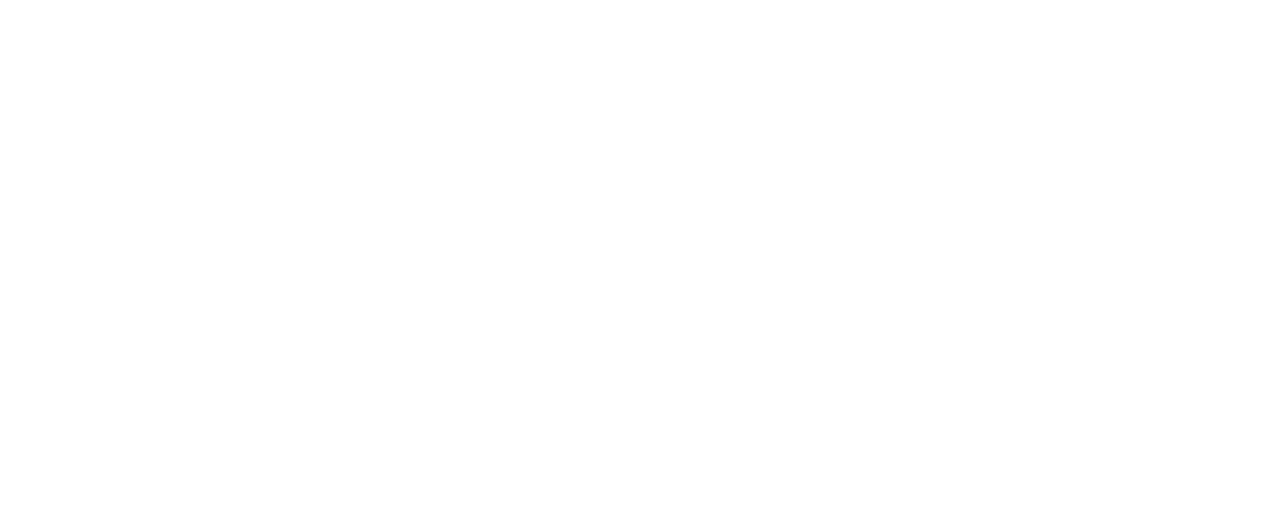
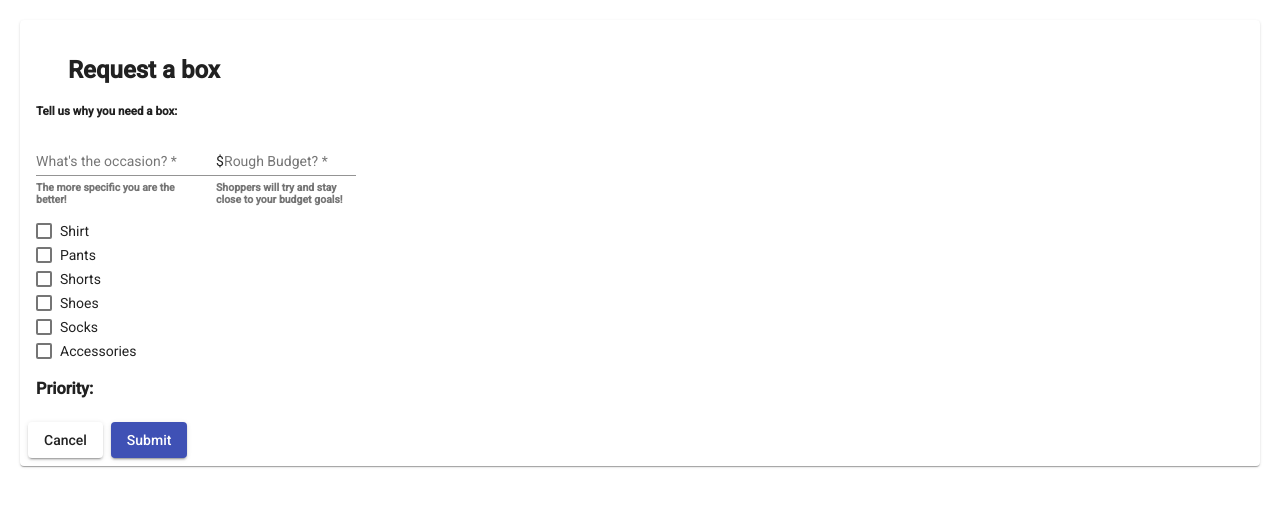
Before and after one commit to Michch333/ProjectDropShop, an Angular app in the folder VirtualShopper/: page /request in a window 1280 px wide. Before the commit this address led to /. Shown: the top 506 px of the page. Built offline with nearby package versions, Linux system fonts and the light colour scheme.

Commit message:
initial form building for requesting a box

```diff
--- a/VirtualShopper/angular.json
+++ b/VirtualShopper/angular.json
@@ -25,7 +25,7 @@
             ],
             "styles": [
               "./node_modules/@angular/material/prebuilt-themes/indigo-pink.css",
-              "src/styles.css"
+              "src/styles.scss"
             ],
             "scripts": []
           },
@@ -89,7 +89,7 @@
             ],
             "styles": [
               "./node_modules/@angular/material/prebuilt-themes/indigo-pink.css",
-              "src/styles.css"
+              "src/styles.scss"
             ],
             "scripts": []
           }
--- a/VirtualShopper/src/app/app-routing.module.ts
+++ b/VirtualShopper/src/app/app-routing.module.ts
@@ -1,11 +1,16 @@
 import { NgModule } from '@angular/core';
 import { RouterModule, Routes } from '@angular/router';
+import { RequestBoxComponent } from './request-box/request-box.component';
 import { UserProfileComponent } from './user-profile/user-profile.component';
 
 const routes: Routes = [
   {
     path: 'userProfile',
     component: UserProfileComponent
+  },
+  {
+    path: 'request',
+    component: RequestBoxComponent
   }
 ];
 
--- a/VirtualShopper/src/app/app.module.ts
+++ b/VirtualShopper/src/app/app.module.ts
@@ -6,6 +6,7 @@
 import { MatInputModule } from '@angular/material/input';
 import { MatButtonModule } from '@angular/material/button';
 import { MatSelectModule } from '@angular/material/select';
+import { MatCheckboxModule } from '@angular/material/checkbox'
 import { MatSlideToggle } from '@angular/material/slide-toggle';
 import { MatRadioModule } from '@angular/material/radio';
 import { MatCardModule } from '@angular/material/card';
@@ -17,12 +18,14 @@
 import { LayoutModule } from '@angular/cdk/layout';
 import { AppRoutingModule } from './app-routing.module';
 import { UserProfileComponent } from './user-profile/user-profile.component';
+import { RequestBoxComponent } from './request-box/request-box.component';
 
 @NgModule({
   declarations: [
     AppComponent,
     UserDashboardComponent,
     UserProfileComponent,
+    RequestBoxComponent,
   ],
   imports: [
     BrowserModule,
@@ -31,6 +34,7 @@
     MatInputModule,
     MatButtonModule,
     MatSelectModule,
+    MatCheckboxModule,
     MatSliderModule,
     MatRadioModule,
     MatCardModule,
--- /dev/null
+++ b/VirtualShopper/src/app/request-box/request-box.component.html
@@ -0,0 +1,49 @@
+<form [formGroup]="requestBoxForm" (submit)="requestFormSubmitted()">
+    <mat-card style="margin: 20px">
+        <mat-card-header class="header">
+            <h2>Request a box</h2>
+        </mat-card-header>
+        <mat-card-content>
+            <h5>Tell us why you need a box:</h5>
+            <div class="fields">
+                <mat-form-field>
+                    <mat-label>What's the occasion?</mat-label>
+                    <mat-hint align="start"><strong>The more specific you are the better!</strong> </mat-hint>
+                    <input matInput formControlName="reason">
+                </mat-form-field>
+                <mat-form-field style="width: 10em; margin-bottom: 25px;">
+                    <mat-label>Rough Budget?</mat-label>
+                    <mat-hint align="start"><strong>Shoppers will try and stay close to your budget goals!</strong> </mat-hint>
+                    <span matPrefix>$</span>
+                    <input matInput formControlName="budget">
+                </mat-form-field>
+                <br>
+                <ng-container *ngFor="let item of items">
+                    <mat-checkbox  style="display: block;" #item [checked] ="item.isSelected" (change)="item.isSelected = !item.isSelected">{{item.name}}</mat-checkbox>
+                    <div *ngIf="item.isSelected">
+                        <mat-form-field>
+                            <mat-label>Notes:</mat-label>
+                            <input placeholder="" matInput formControlName="item.notes">
+                        </mat-form-field>
+                        <mat-form-field *ngIf="item.sizes.length != 0">
+                            <mat-label>Size:</mat-label>
+                            <mat-select  matNativeControl formControlName="size">
+                                <mat-option *ngFor='let size of item.sizes' value="{{size}}">{{size}}</mat-option>
+                            </mat-select>
+                        </mat-form-field>
+                    </div>
+                </ng-container>
+            </div>
+            <h3>Priority:</h3>
+            <ng-container *ngFor='let item of sortBy()'>
+                <ng-container *ngIf='item.isSelected'>
+                    <mat-icon>{{item.icon}}</mat-icon>
+                </ng-container>
+            </ng-container>
+        </mat-card-content>
+        <mat-card-actions>
+            <button mat-raised-button color="secondary" (click)="cancelled($event)">Cancel</button>
+            <button mat-raised-button color="primary">Submit</button>
+        </mat-card-actions>
+    </mat-card>
+</form>
--- /dev/null
+++ b/VirtualShopper/src/app/request-box/request-box.component.ts
@@ -0,0 +1,57 @@
+import { Component, OnInit } from '@angular/core';
+import { FormControl, FormGroup, Validators } from '@angular/forms';
+
+@Component({
+  selector: 'app-request-box',
+  templateUrl: './request-box.component.html',
+  styleUrls: ['./request-box.component.css']
+})
+export class RequestBoxComponent implements OnInit {
+
+  public requestBoxForm: FormGroup = new FormGroup({
+    reason: new FormControl(null, [Validators.required]),
+    budget: new FormControl(null, [Validators.required]),
+    items: new FormGroup({
+      name: new FormControl(null, []),
+      notes: new FormControl(null, []),
+      sizes: new FormControl(null, [])
+    }),
+    notes: new FormControl(null, null),
+    size: new FormControl(null, [Validators.required])
+  });
+
+  public items: Item[] = [
+    {name: 'Shirt', icon: 'looks_one', isSelected: false, sizes: ['XS', 'S', 'M', 'L', 'XL'], priority: 1},
+    {name: 'Pants', icon: 'looks_two', isSelected: false, sizes: [28, 30, 32, 34, 36], priority: 2},
+    {name: 'Shorts', icon: 'looks_3', isSelected: false, sizes: ['XS', 'S', 'M', 'L', 'XL'], priority: 3},
+    {name: 'Shoes', icon: 'looks_4', isSelected: false, sizes: [6, 6.5, 7, 7.5, 8, 8.5, 9, 9.5, 10.5, 11], priority: 4},
+    {name: 'Socks', icon: 'looks_5', isSelected: false, sizes: ['XS', 'S', 'M', 'L', 'XL'], priority: 5},
+    {name: 'Accessories', icon: 'looks_6', isSelected: false, sizes: [], priority: 6},
+  ];
+
+  sortBy() {
+    return (this.items as Item[]).sort((a, b) => a.priority > b.priority ? 1 : a.priority === b.priority ? 0 : -1);
+  }
+
+
+  constructor() { }
+
+  ngOnInit(): void {
+  }
+  requestFormSubmitted(): void {
+    console.log(this.requestBoxForm)
+
+  }
+  public cancelled(e) {
+    e.preventDefault();
+    this.requestBoxForm.reset();
+  }
+}
+
+export interface Item {
+  name: string,
+  icon?: string,
+  isSelected: boolean,
+  sizes: any[],
+  priority: number
+}
--- a/VirtualShopper/src/styles.css
+++ b/VirtualShopper/src/styles.scss
@@ -1,4 +1,6 @@
 /* You can add global styles to this file, and also import other style files */
+@import '@angular/material/prebuilt-themes/indigo-pink.css';
+
 
 html, body { height: 100%; }
 body { margin: 0; font-family: Roboto, "Helvetica Neue", sans-serif; }
```
Also changed, not shown: VirtualShopper/src/app/request-box/request-box.component.css (added), VirtualShopper/src/assets/icons/icons8-t-shirt-64.png (added), 1 other file (tests, documents, lock files or other folders).
